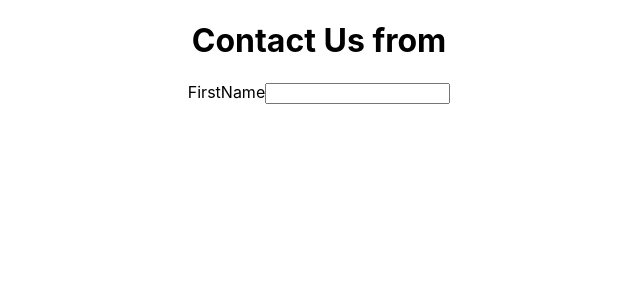
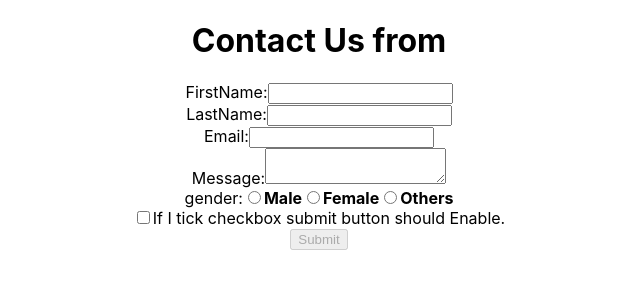
Before and after one commit to tarun7216/TodoApplication, a React (Create React App) app: page / in a window 1280 px wide. Shown: the top 300 px of the page, without its empty margins (321-961 px from the left). Built offline with nearby package versions, Linux system fonts and the light colour scheme.

Commit message:
ContactusForm

```diff
--- a/public/index.html
+++ b/public/index.html
@@ -24,6 +24,12 @@
       work correctly both with client-side routing and a non-root public URL.
       Learn how to configure a non-root public URL by running `npm run build`.
     -->
+    <!-- JavaScript Bundle with Popper -->
+    <script
+      src="https://cdn.jsdelivr.net/npm/bootstrap@5.2.0-beta1/dist/js/bootstrap.bundle.min.js"
+      integrity="sha384-pprn3073KE6tl6bjs2QrFaJGz5/SUsLqktiwsUTF55Jfv3qYSDhgCecCxMW52nD2"
+      crossorigin="anonymous"
+    ></script>
     <title>React App</title>
   </head>
   <body>
--- a/src/App.css
+++ b/src/App.css
@@ -2,25 +2,13 @@
   text-align: center;
 }
 
-.App-logo {
-  height: 40vmin;
-  pointer-events: none;
-}
 
-@media (prefers-reduced-motion: no-preference) {
-  .App-logo {
-    animation: App-logo-spin infinite 20s linear;
-  }
-}
 
 .App-header {
-  background-color: #282c34;
-  min-height: 100vh;
-  display: flex;
-  flex-direction: column;
-  align-items: center;
+  background-color: #496191;
+
+
   justify-content: center;
-  font-size: calc(10px + 2vmin);
   color: white;
 }
 
--- a/src/App.js
+++ b/src/App.js
@@ -1,16 +1,18 @@
-import React from 'react'
-import Contact from './components/Contact'
-import './App.css'
+import React from "react";
+import Contact from "./components/Contact";
+import "./App.css";
+import Contactus from "./components/Contactus";
+import Demo2 from "./components/Demo1";
 
 const App = () => {
   return (
-    <div className='App'>
-      <center>
+    <div className="App">
       <h1> Contact Us from</h1>
-      <Contact />
-      </center>
+      {/* <Contact />
+      <Contactus /> */}
+      <Demo2 />
     </div>
-  )
-}
+  );
+};
 
-export default App
+export default App;
--- a/src/components/Contact.js
+++ b/src/components/Contact.js
@@ -1,17 +1,45 @@
-import React from 'react'
+import React, { useState } from "react";
+import Submit from "./Submit";
 
 const Contact = () => {
+    const data = [ "Male", "Female", "Transgender"];
+    const [gender,setGender] = useState();
+    const changeHandler = (e) => {
+        setGender(e.target.value);
+
+    }
+
+
   return (
     <div>
-        <form>
+      <form>
+        <div>
+          <label>
+            <b>FirstName </b>: <input type="text" value="FirstName"/>
+          </label><br/>
+          <label>
+            <b>LastName</b> : <input type="text" value="LastName" />
+          </label>
+        </div>
+        <div>
             <label>
-                FirstName
-                <input type="text" />
-            </label>
-        </form>
+               <b> Email </b> &nbsp;&nbsp;&nbsp;&nbsp;&nbsp;&nbsp;&nbsp;&nbsp;: <input type="text" value="Email" />
+            </label><br/>
+            <div>
+                {data.map((text) => (
+                    <>
+                    <input type="radio" value={text} text="radiovalue" onChange={changeHandler} />
+                    <b>{text}</b>
+                    </>
 
+                ))}
+
+            </div>
+           <Submit />
+        </div>
+      </form>
     </div>
-  )
-}
+  );
+};
 
-export default Contact
+export default Contact;
--- /dev/null
+++ b/src/components/Contactus.js
@@ -0,0 +1,74 @@
+import React, { useState } from "react";
+
+const Contactus = () => {
+  const [First, setFirst] = useState();
+  const [Last, setLast] = useState();
+  const [email, setEmail] = useState();
+  const [message, setMessage] = useState();
+  const [accepted, setAccepted] = useState();
+
+  const handleSubmit = (e) => {
+
+    // console.log(
+    //   FirstName = {First},
+    //   LastName = {Last},
+    //   Email = {email},
+    //   Message = {message},
+    //   Accepted ={accepted},
+    //   );
+
+    e.preventDefault();
+  };
+
+  return (
+    <form onClick={handleSubmit}>
+      <h2>Contact Us Form </h2>
+      <lable>
+        FirstName:
+        <input
+          name="FirstName"
+          type="text"
+          value={First}
+          onChange={(e) => setFirst(e.target.value)}
+        required />
+      </lable><br/>
+      <lable>
+        LastName: &nbsp;
+        <input
+          name="LastName"
+          type="text"
+          value={Last}
+          onChange={(e) => setLast(e.target.value)}
+          required />
+      </lable><br/>
+      <lable>
+        Email-Id:
+        <input
+          name="Email"
+          type="email"
+          value={email}
+          onChange={(e) => setEmail(e.target.value)}
+          required  />
+      </lable><br/>
+      <label>
+        Message
+        <textarea
+          name="Message"
+          value={message}
+          onChange={(e) => setMessage(e.target.value)}
+          required />
+      </label><br/>
+      <lable>
+        <input
+          name="accepted"
+          type="checkbox"
+          value={accepted}
+          onChange={(e) => setAccepted(e.target.value)}
+          required />
+      </lable><br/>
+      <button>Submit</button>
+    </form>
+  );
+};
+
+export default Contactus;
--- /dev/null
+++ b/src/components/Demo1.js
@@ -0,0 +1,120 @@
+import React, { useState } from "react";
+import DemoList from "./DemoList";
+import "../App.css";
+import Submit from "./Submit";
+
+const Demo2 = () => {
+  const genderdata = ["Male", "Female", "Others"]
+  const [gender, setGender] = useState("");
+  const handlerChange = (e) => {
+    setGender(e.target.value)
+
+  }
+
+
+
+
+  const [fName, setFName] = useState("");
+  const [lName, setLName] = useState("");
+  const [gmail, setGmail] = useState("");
+  const [msg, setMsg] = useState("");
+  const [list, setList] = useState([]);
+  const [accepted,setAccepted] = useState(false);
+  const submitHandler1 = (e) => {
+      setAccepted(!accepted);
+
+  }
+  console.log(accepted);
+  const changeHandler = (e) => {
+    setFName(e.target.value);
+  };
+  const changeHandler1 = (e) => {
+    setLName(e.target.value);
+  };
+  const changeHandler2 = (e) => {
+    setGmail(e.target.value);
+  };
+  const changeHandler3 = (e) => {
+    setMsg(e.target.value);
+  };
+  const submitHandler = (e) => {
+    e.preventDefault();
+    const data = {
+      firstName :fName,
+      lastName : lName,
+      eMail : gmail,
+      textMessage : msg,
+      Sex : gender
+
+    }
+    console.log(data);
+  //   const newList = [fName, lName, gmail,msg];
+  //   setList(newList);
+  //   setTask("");
+  };
+
+  return (
+    <div>
+      <center>
+        <div>
+          <form onSubmit={submitHandler}>
+            <label>
+              FirstName:
+              <input
+                type="text"
+                name="fName"
+                value={fName}
+                onChange={changeHandler}
+              />
+            </label><br/>
+            <label>
+              LastName:
+              <input
+                type="text"
+                name="lName"
+                value={lName}
+                onChange={changeHandler1}
+              />
+            </label><br/>
+            <label>
+              Email:
+              <input
+                type="email"
+                name="gmail"
+                value={gmail}
+                onChange={changeHandler2}
+              />
+            </label><br/>
+            <label>
+              Message:
+              <textarea
+                type="textarea"
+                name="msg"
+                value={msg}
+                onChange={changeHandler3}
+              />
+            </label><br/>
+            <label>
+              gender:
+             {genderdata.map((text) => ( <><input type="radio" value={text} name="gender" onChange={handlerChange} />
+             <b>{text}</b>
+             </>))}
+
+            </label>
+            <br/>
+            <input type="checkbox" value={accepted} onClick={submitHandler1}/>
+                 If I tick checkbox submit button should Enable.
+
+            <br/>
+            <button disabled={!accepted}>Submit</button>
+          </form>
+        </div>
+        <span></span>
+        <DemoList datalist={list} />
+
+      </center>
+    </div>
+  );
+};
+
+export default Demo2;
--- /dev/null
+++ b/src/components/DemoList.js
@@ -0,0 +1,17 @@
+import React from "react";
+import "../App.css";
+
+const DemoList = ({ datalist}) => {
+
+  return (
+    <div>
+      {datalist.map((lists, key) => (
+        <div key={key}>
+          {lists}
+        </div>
+      ))}
+    </div>
+  );
+};
+
+export default DemoList;
--- /dev/null
+++ b/src/components/Submit.js
@@ -0,0 +1,24 @@
+import React, { useState } from 'react'
+
+const Submit = () => {
+    const [accepted,setAccepted] = useState();
+    const submitHandler = (e) => {
+        setAccepted(e.target.value);
+
+    }
+  return (
+    <div>
+        <form>
+        <label>
+                <input type="checkbox" value={accepted} onClick={submitHandler}/>
+                 If I tick checkbox submit button should Enable.
+            </label><br/>
+            <button>Submit</button>
+
+        </form>
+
+    </div>
+  )
+}
+
+export default Submit
```
